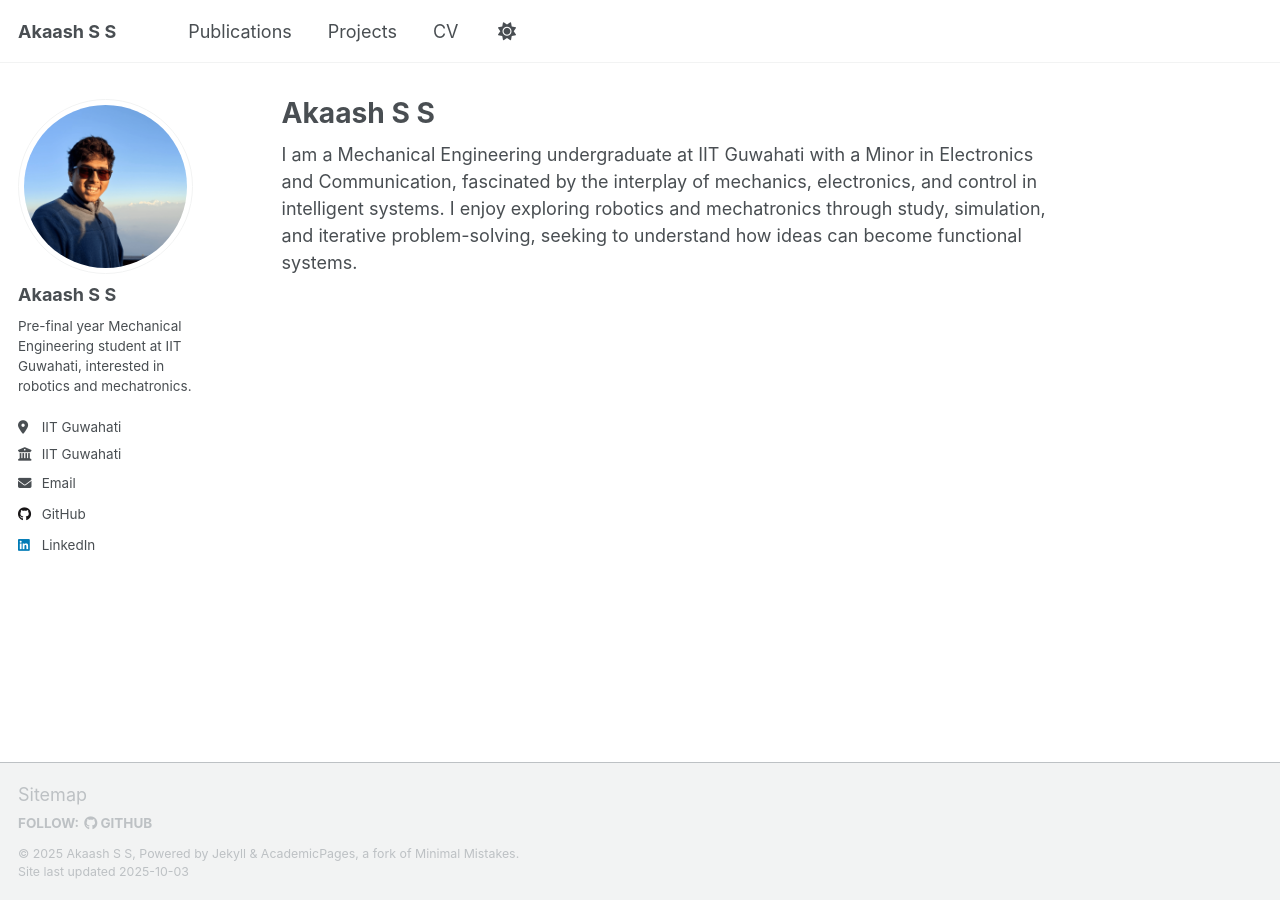
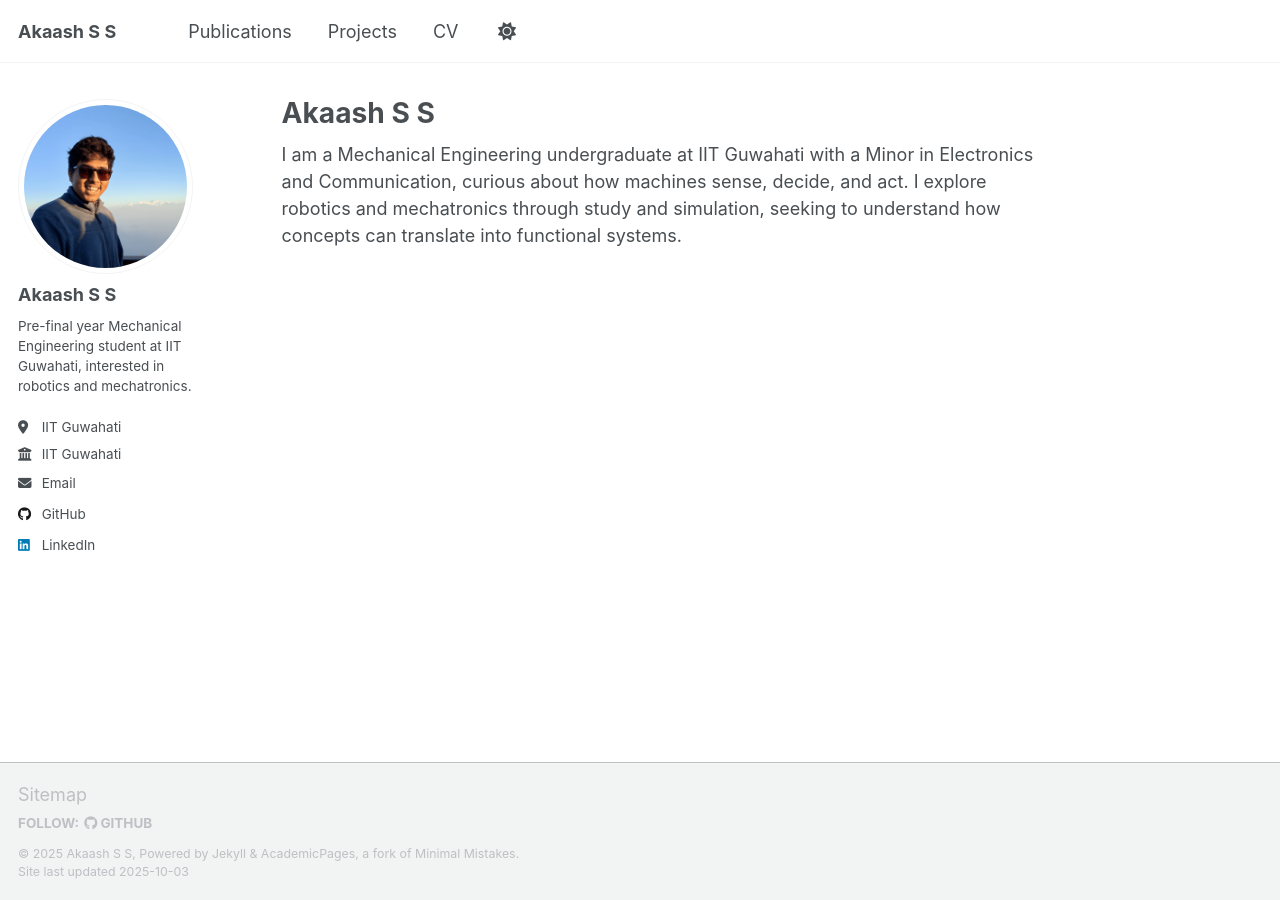
Before and after one commit to akaashss/akaashss.github.io, a Jekyll site: the page built from _pages/about.md, in a window 1280 px wide. Built offline with Jekyll 4.4.1, drawn with Linux system fonts in a browser that asks for light colours; a script that is not in the unit is left out.

Commit message:
Update about.md

```diff
--- a/_pages/about.md
+++ b/_pages/about.md
@@ -6,4 +6,6 @@
   - /about/
   - /about.html
 ---
-I am a Mechanical Engineering undergraduate at IIT Guwahati with a Minor in Electronics and Communication, fascinated by the interplay of mechanics, electronics, and control in intelligent systems. I enjoy exploring robotics and mechatronics through study, simulation, and iterative problem-solving, seeking to understand how ideas can become functional systems.
+
+
+I am a Mechanical Engineering undergraduate at IIT Guwahati with a Minor in Electronics and Communication, curious about how machines sense, decide, and act. I explore robotics and mechatronics through study and simulation, seeking to understand how concepts can translate into functional systems.
```
